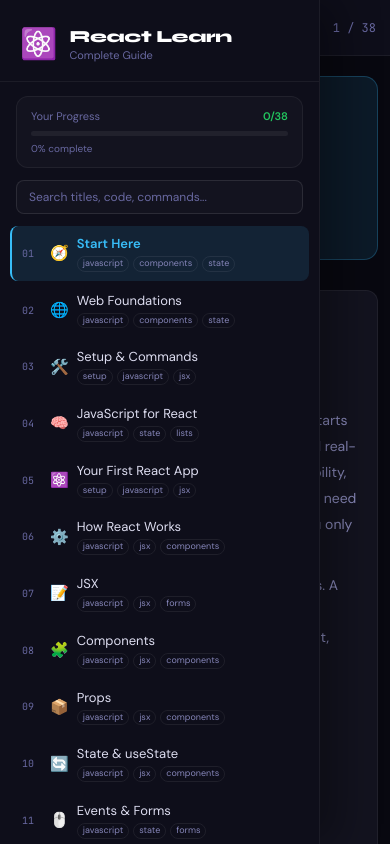
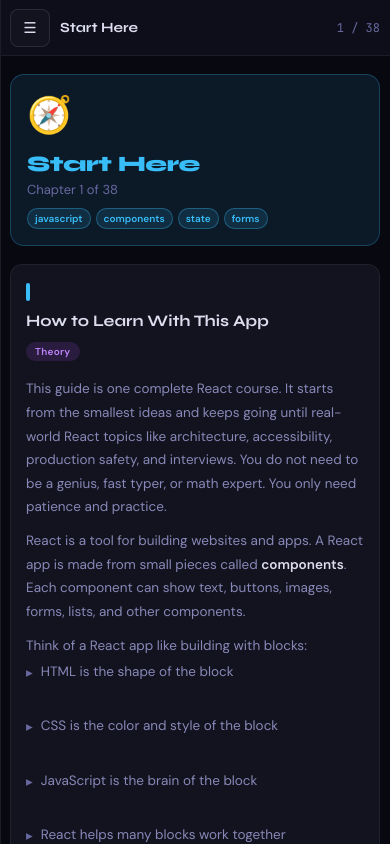
Before and after one commit to indreshmishra566-stack/ReactLearn, a React (Vite) app: page /chapter/start-here in a window 390 px wide. Built offline with nearby package versions, Linux system fonts and the light colour scheme.

Commit message:
Improve mobile layout

```diff
--- a/src/App.css
+++ b/src/App.css
@@ -26,6 +26,7 @@
 .app { display: flex; height: 100vh; overflow: hidden; }
 .main-area { flex: 1; display: flex; flex-direction: column; overflow: hidden; min-width: 0; }
 .content-scroll { flex: 1; overflow-y: auto; scroll-behavior: smooth; }
+.sidebar-backdrop { display: none; }
 
 ::-webkit-scrollbar { width: 6px; }
 ::-webkit-scrollbar-track { background: transparent; }
@@ -184,35 +185,69 @@
 
 @media (max-width: 768px) {
   :root { --sidebar-w: min(86vw, 320px); --topbar-h: 56px; }
-  .sidebar { position: absolute; z-index: 100; height: 100%; box-shadow: 18px 0 40px rgba(0,0,0,0.32); }
-  .chapter-view { padding: 20px 16px 50px; }
-  .chapter-hero { align-items: flex-start; gap: 14px; padding: 20px; border-radius: 14px; }
-  .hero-title { font-size: 22px; }
+  .app { position: relative; }
+  .sidebar { position: absolute; z-index: 100; height: 100%; max-width: 100vw; box-shadow: 18px 0 40px rgba(0,0,0,0.42); }
+  .sidebar.closed { box-shadow: none; }
+  .sidebar-backdrop { display: block; position: fixed; inset: 0; z-index: 90; border: 0; background: rgba(0,0,0,0.5); cursor: pointer; }
+  .sidebar-brand { padding: 20px 18px 16px; }
+  .brand-name { font-size: 16px; }
+  .progress-card { margin-inline: 14px; }
+  .chapter-nav { padding-inline: 8px; }
+  .chapter-btn { min-height: 54px; }
+  .main-area { width: 100%; }
+  .chapter-view { width: 100%; padding: 18px 14px 46px; }
+  .chapter-hero { align-items: flex-start; gap: 14px; padding: 18px; border-radius: 14px; margin-bottom: 18px; }
+  .hero-title { font-size: 22px; line-height: 1.15; overflow-wrap: anywhere; }
   .hero-icon { font-size: 36px; }
-  .section-card { padding: 18px 16px; border-radius: 12px; }
+  .hero-tags { gap: 5px; margin-top: 10px; }
+  .hero-tags span { font-size: 10px; padding: 3px 7px; }
+  .section-card { padding: 18px 15px; border-radius: 12px; margin-bottom: 16px; }
   .section-header { align-items: flex-start; }
+  .section-title { font-size: 16px; line-height: 1.25; min-width: 0; }
   .section-badge { margin-top: 1px; }
-  .chapter-footer { display: grid; grid-template-columns: 1fr 1fr; }
+  .theory-para { font-size: 13.5px; line-height: 1.75; }
+  .chapter-footer { display: grid; grid-template-columns: 1fr 1fr; gap: 10px; padding-top: 24px; }
   .complete-area { grid-column: 1 / -1; order: -1; }
   .nav-btn, .complete-btn, .done-badge { width: 100%; padding-left: 12px; padding-right: 12px; }
   .cmd-row { display: grid; grid-template-columns: 1fr auto; gap: 8px; align-items: start; }
   .cmd-code { white-space: normal; overflow-wrap: anywhere; grid-column: 1 / -1; }
   .cmd-desc { line-height: 1.45; }
+  .quiz-item summary { font-size: 13.5px; }
+  .quiz-number { margin-right: 6px; }
+  .quiz-option { font-size: 13px; }
+  .exercise-item { grid-template-columns: 18px 22px 1fr; gap: 8px; font-size: 13.5px; }
+  .project-step { grid-template-columns: 30px 1fr; gap: 10px; }
+  .project-step p { font-size: 13.5px; }
   .code-scroll { padding: 14px 12px; }
   pre { font-size: 11.5px; }
   .line-num { min-width: 26px; padding-right: 12px; }
-  .topbar { padding: 0 14px; }
-  .topbar-title { max-width: 46vw; overflow: hidden; text-overflow: ellipsis; white-space: nowrap; }
-  .support-card { grid-template-columns: 1fr; }
-  .support-qr-wrap { justify-self: stretch; width: 100%; max-width: 240px; }
+  .topbar { padding: 0 14px; gap: 10px; }
+  .sidebar-toggle { min-width: 40px; min-height: 38px; padding: 7px 10px; }
+  .topbar-info { min-width: 0; }
+  .topbar-title { max-width: none; overflow: hidden; text-overflow: ellipsis; white-space: nowrap; }
+  .topbar-counter { flex-shrink: 0; }
+  .support-card { grid-template-columns: 1fr; gap: 18px; padding: 18px 16px; margin-top: 18px; }
+  .support-copy p { max-width: none; font-size: 13.5px; }
+  .support-qr-wrap { justify-self: center; width: min(100%, 240px); }
 }
 
 @media (max-width: 480px) {
-  .chapter-view { padding-left: 12px; padding-right: 12px; }
-  .chapter-hero { flex-direction: column; }
+  :root { --sidebar-w: min(90vw, 320px); }
+  .topbar { padding-inline: 10px; }
+  .topbar-icon { display: none; }
+  .topbar-title { font-size: 14px; }
+  .chapter-view { padding-left: 10px; padding-right: 10px; }
+  .chapter-hero { flex-direction: column; padding: 16px; }
   .section-header { flex-wrap: wrap; }
   .section-title { flex-basis: 100%; order: 2; }
   .section-badge { order: 3; }
-  .project-step, .exercise-item { grid-template-columns: 1fr; }
+  .section-accent { height: 18px; }
+  .project-step { grid-template-columns: 1fr; }
+  .project-step span { width: 26px; height: 26px; }
+  .exercise-item { grid-template-columns: 18px 1fr; }
   .exercise-index { display: none; }
+  .quiz-number { width: 20px; height: 20px; }
+  .cmd-row { padding: 11px 12px; }
+  .support-kicker { font-size: 10px; }
+  .support-copy h2 { font-size: 18px; line-height: 1.25; }
 }
--- a/src/App.jsx
+++ b/src/App.jsx
@@ -18,7 +18,9 @@
 
 export default function App() {
   const [activeId, setActiveId] = useState(getInitialChapterId);
-  const [sidebarOpen, setSidebarOpen] = useState(true);
+  const [sidebarOpen, setSidebarOpen] = useState(
+    () => !window.matchMedia("(max-width: 768px)").matches
+  );
   const {
     progress,
     markDone,
@@ -68,8 +70,18 @@
     return () => window.removeEventListener("popstate", syncFromUrl);
   }, []);
 
+  useEffect(() => {
+    const media = window.matchMedia("(max-width: 768px)");
+    const syncSidebar = (event) => {
+      setSidebarOpen(!event.matches);
+    };
+
+    media.addEventListener("change", syncSidebar);
+    return () => media.removeEventListener("change", syncSidebar);
+  }, []);
+
   return (
-    <div className="app">
+    <div className={`app ${sidebarOpen ? "sidebar-is-open" : ""}`}>
       <Sidebar
         chapters={chapters}
         activeId={activeId}
@@ -79,14 +91,22 @@
         percentage={percentage}
         sidebarOpen={sidebarOpen}
       />
-      <div className="main-area" ref={contentRef}>
+      {sidebarOpen && (
+        <button
+          className="sidebar-backdrop"
+          type="button"
+          aria-label="Close chapter sidebar"
+          onClick={() => setSidebarOpen(false)}
+        />
+      )}
+      <div className="main-area">
         <Topbar
           chapter={chapter}
           chapterIndex={activeIndex}
           total={chapters.length}
           onToggleSidebar={() => setSidebarOpen((s) => !s)}
         />
-        <div className="content-scroll">
+        <div className="content-scroll" ref={contentRef}>
           <ChapterView
             chapter={chapter}
             chapterIndex={activeIndex}
```
